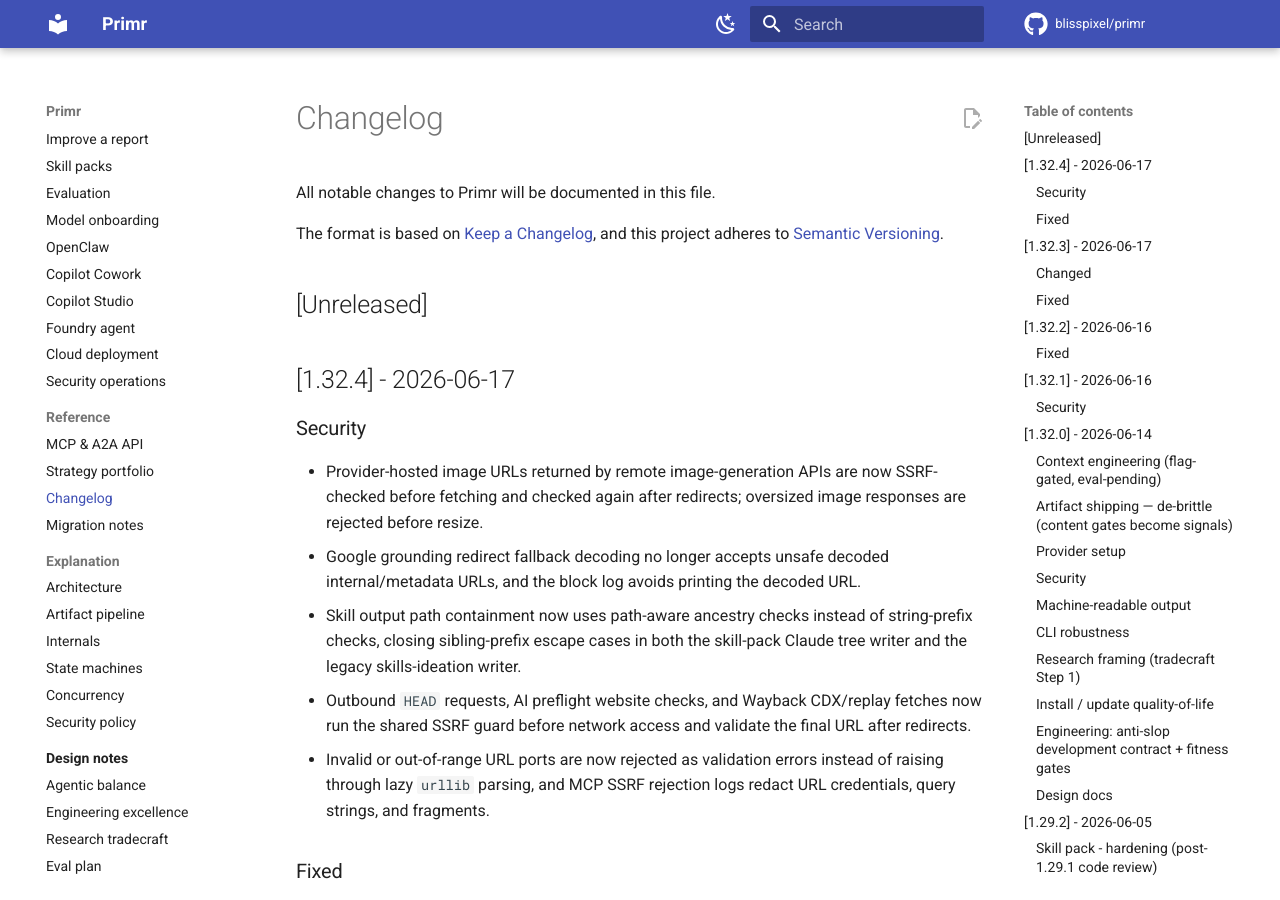
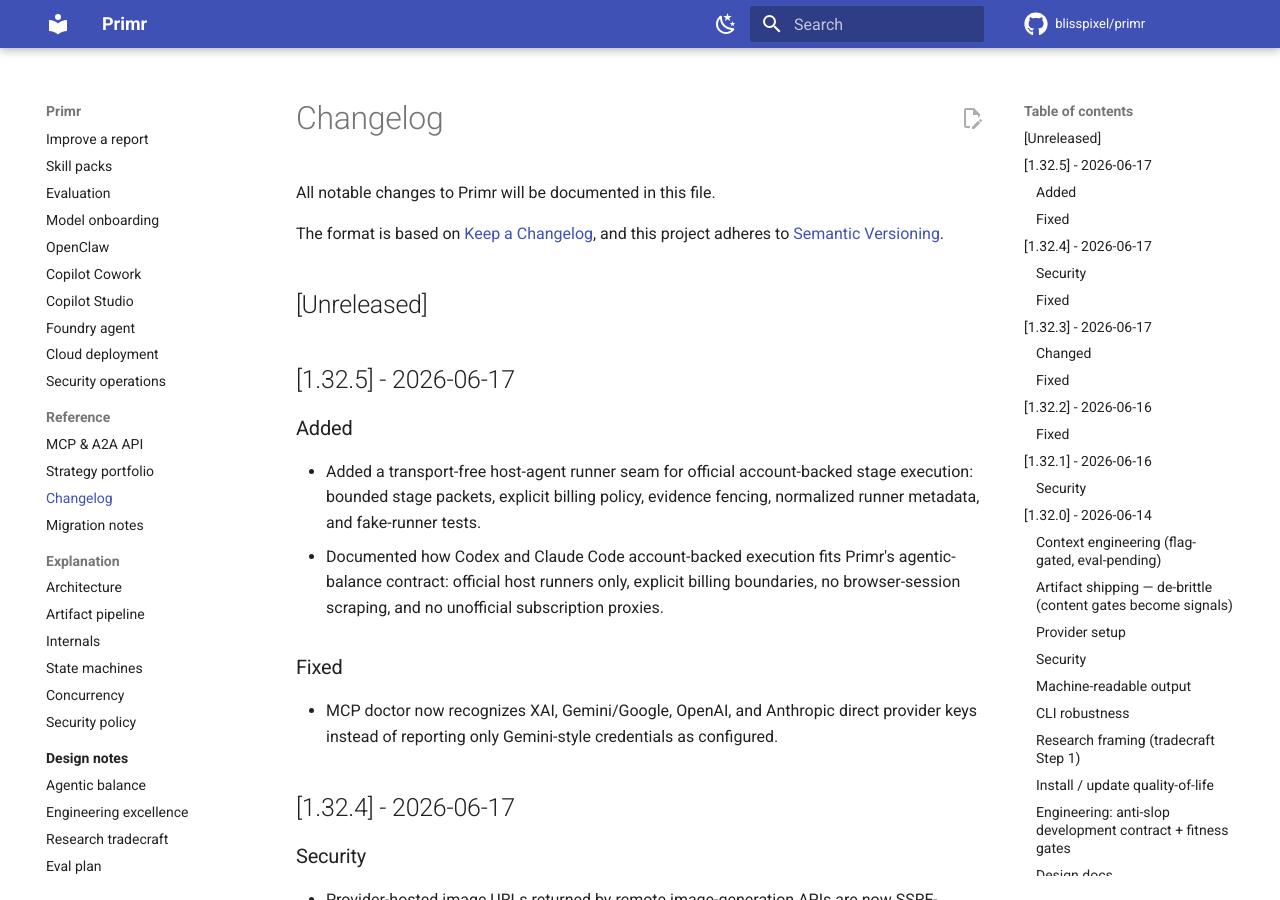
Before and after one commit to blisspixel/primr, an MkDocs documentation site: the page built from docs/CHANGELOG.md, in a window 1280 px wide and 900 px high. Built offline with MkDocs 1.6.1 and Material for MkDocs 9.7.7, drawn with Linux system fonts in a browser that asks for light colours; comment, search, counter and statistics services are not loaded.

Commit message:
release: v1.32.5

```diff
--- a/docs/CHANGELOG.md
+++ b/docs/CHANGELOG.md
@@ -6,6 +6,24 @@
 and this project adheres to [Semantic Versioning](https://semver.org/spec/v2.0.0.html).
 
 ## [Unreleased]
+
+## [1.32.5] - 2026-06-17
+
+### Added
+
+- Added a transport-free host-agent runner seam for official account-backed
+  stage execution: bounded stage packets, explicit billing policy, evidence
+  fencing, normalized runner metadata, and fake-runner tests.
+- Documented how Codex and Claude Code account-backed execution fits Primr's
+  agentic-balance contract: official host runners only, explicit billing
+  boundaries, no browser-session scraping, and no unofficial subscription
+  proxies.
+
+### Fixed
+
+- MCP doctor now recognizes XAI, Gemini/Google, OpenAI, and Anthropic direct
+  provider keys instead of reporting only Gemini-style credentials as
+  configured.
 
 ## [1.32.4] - 2026-06-17
 
--- a/pyproject.toml
+++ b/pyproject.toml
@@ -4,7 +4,7 @@
 
 [project]
 name = "primr"
-version = "1.32.4"
+version = "1.32.5"
 description = "Turn any company or organization URL into a strategic intelligence brief. Adaptive scraping + AI-powered research and synthesis."
 readme = "README.md"
 license = {text = "MIT"}
--- a/src/primr/__init__.py
+++ b/src/primr/__init__.py
@@ -9,7 +9,7 @@
 - REST API for research requests (optional, requires fastapi)
 """
 
-__version__ = "1.32.4"
+__version__ = "1.32.5"
 __author__ = "Nick Seal"
 
 # Subpackages are available via direct import:
```
Also changed, not shown: ROADMAP.md (+3 -2 lines), 2 other files.
